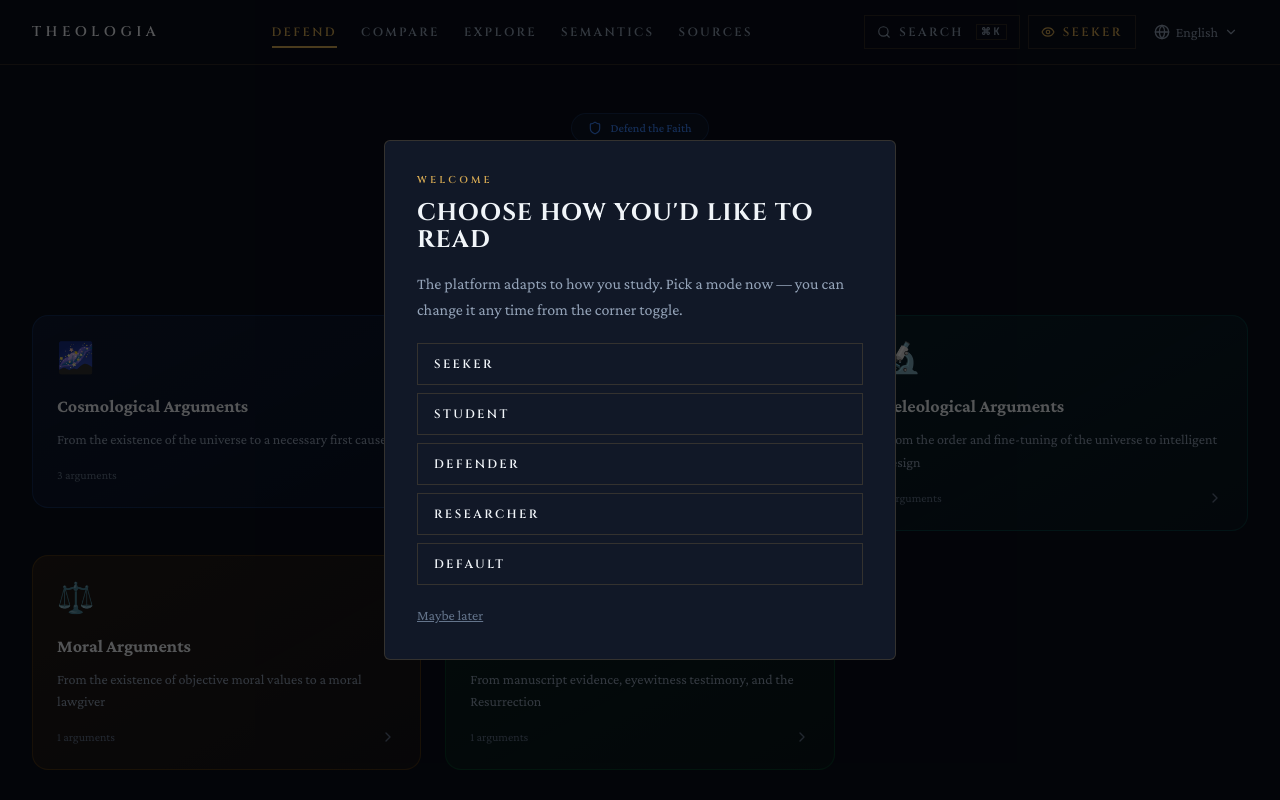
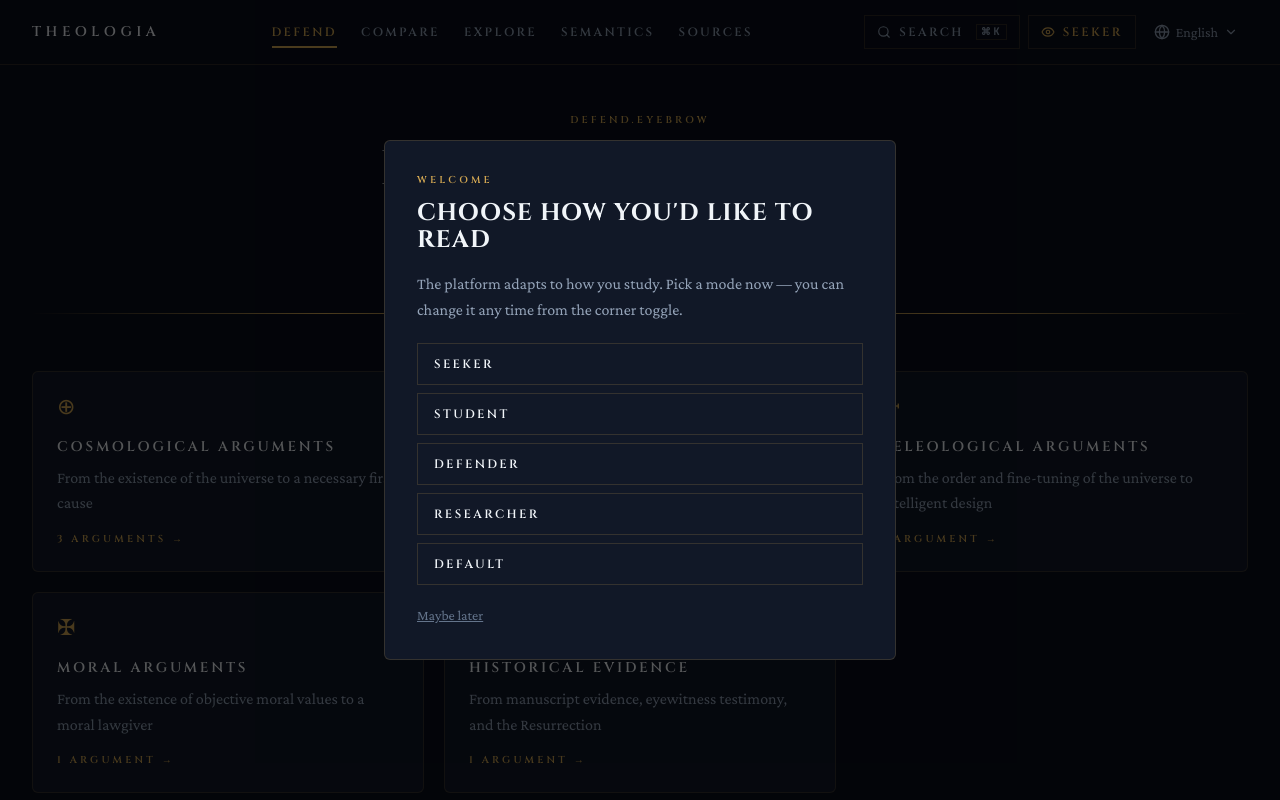
Before and after one commit to SimoSabev/Christian-Theology-Platform, a Next.js app: page /en/defend in a window 1280 px wide. Shown: the top 800 px of the page. Built offline with nearby package versions, Linux system fonts and the light colour scheme.

Commit message:
feat(defend): apply foundations, remove emoji, use SectionMark + CodexCard

```diff
--- a/src/app/[locale]/defend/page.tsx
+++ b/src/app/[locale]/defend/page.tsx
@@ -2,24 +2,17 @@
 
 import { useTranslations } from 'next-intl';
 import { Link } from '@/i18n/navigation';
-import { motion } from 'framer-motion';
 import { categories } from '@/data/arguments';
-import { Shield, ArrowRight, Swords, BookOpen, ChevronRight } from 'lucide-react';
+import { Eyebrow, KeystoneDivider, SectionMark } from '@/components/ornament';
+import RevealOnScroll from '@/components/motion/RevealOnScroll';
+import CodexCard from '@/components/reader/CodexCard';
 
-const categoryIcons: Record<string, string> = {
-  cosmological: '🌌',
-  ontological: '💭',
-  teleological: '🔬',
-  moral: '⚖️',
-  historical: '📜',
-};
-
-const categoryColors: Record<string, string> = {
-  cosmological: 'from-blue-500/10 to-blue-600/5 border-blue-500/20 hover:border-blue-400/40',
-  ontological: 'from-purple-500/10 to-purple-600/5 border-purple-500/20 hover:border-purple-400/40',
-  teleological: 'from-teal-500/10 to-teal-600/5 border-teal-500/20 hover:border-teal-400/40',
-  moral: 'from-amber-500/10 to-amber-600/5 border-amber-500/20 hover:border-amber-400/40',
-  historical: 'from-green-500/10 to-green-600/5 border-green-500/20 hover:border-green-400/40',
+const CATEGORY_GLYPHS: Record<string, 'cross' | 'patee' | 'longCross' | 'plusCircle' | 'chiRho' | 'section' | 'diamond'> = {
+  cosmological: 'plusCircle',
+  ontological:  'chiRho',
+  teleological: 'cross',
+  moral:        'patee',
+  historical:   'longCross',
 };
 
 export default function DefendPage() {
@@ -27,61 +20,49 @@ export default function DefendPage() {
 
   return (
     <div className="max-w-7xl mx-auto px-4 sm:px-6 lg:px-8 py-12">
-      {/* Header */}
-      <motion.div
-        initial={{ opacity: 0, y: 20 }}
-        animate={{ opacity: 1, y: 0 }}
-        className="text-center mb-16"
-      >
-        <div className="inline-flex items-center gap-2 px-4 py-1.5 rounded-full border border-accent-blue/20 bg-accent-blue/5 text-accent-blue text-xs font-medium mb-4">
-          <Shield size={14} />
-          {t('title')}
+      <RevealOnScroll>
+        <div className="text-center mb-16">
+          <Eyebrow className="mb-4">{t('eyebrow') ?? 'APOLOGETICS'}</Eyebrow>
+          <h1 className="t-h1 mb-4" style={{ fontSize: 'clamp(1.75rem, 5vw, 3rem)' }}>{t('title')}</h1>
+          <p className="t-body max-w-2xl mx-auto" style={{ color: 'var(--color-text-secondary)', fontSize: '1.0625rem' }}>{t('subtitle')}</p>
         </div>
-        <h1 className="text-3xl sm:text-4xl lg:text-5xl font-bold mb-4 gold-gradient">{t('title')}</h1>
-        <p className="text-text-secondary text-lg font-serif max-w-2xl mx-auto">{t('subtitle')}</p>
-      </motion.div>
+      </RevealOnScroll>
 
-      {/* Category Grid */}
-      <div className="grid md:grid-cols-2 lg:grid-cols-3 gap-6 mb-16">
+      <KeystoneDivider className="mb-12" />
+
+      <div className="grid md:grid-cols-2 lg:grid-cols-3 gap-5 mb-16">
         {categories.map((cat, i) => (
-          <motion.div
-            key={cat.id}
-            initial={{ opacity: 0, y: 20 }}
-            animate={{ opacity: 1, y: 0 }}
-            transition={{ delay: i * 0.1 }}
-          >
-            <Link
-              href={`/defend/atheism/${cat.id}`}
-              className={`block rounded-2xl border bg-gradient-to-br p-6 transition-all duration-300 hover:-translate-y-1 hover:shadow-lg ${categoryColors[cat.id] || ''}`}
-            >
-              <div className="text-3xl mb-4">{categoryIcons[cat.id]}</div>
-              <h2 className="text-lg font-bold mb-2">{cat.name}</h2>
-              <p className="text-text-secondary text-sm font-serif leading-relaxed mb-4">{cat.description}</p>
-              <div className="flex items-center justify-between">
-                <span className="text-xs text-text-muted">{cat.argumentCount} arguments</span>
-                <ChevronRight size={16} className="text-text-muted" />
-              </div>
+          <RevealOnScroll key={cat.id} delay={i * 0.08}>
+            <Link href={`/defend/atheism/${cat.id}`} className="block">
+              <CodexCard className="h-full" as="article">
+                <div className="mb-4">
+                  <SectionMark glyph={CATEGORY_GLYPHS[cat.id] ?? 'diamond'} size={22} />
+                </div>
+                <h2 className="t-caps text-sm mb-2" style={{ color: 'var(--color-text-primary)' }}>{cat.name}</h2>
+                <p className="t-body text-sm mb-4" style={{ color: 'var(--color-text-secondary)', lineHeight: 1.6 }}>{cat.description}</p>
+                <div className="t-eyebrow" style={{ color: 'var(--color-accent-gold)' }}>
+                  {cat.argumentCount} {cat.argumentCount === 1 ? 'argument' : 'arguments'} →
+                </div>
+              </CodexCard>
             </Link>
-          </motion.div>
+          </RevealOnScroll>
         ))}
       </div>
 
-      {/* Quick links to cults section */}
-      <motion.div
-        initial={{ opacity: 0, y: 20 }}
-        animate={{ opacity: 1, y: 0 }}
-        transition={{ delay: 0.5 }}
-        className="glass-card p-8"
-      >
-        <div className="flex items-center gap-3 mb-4">
-          <Swords size={20} className="text-accent-red" />
-          <h2 className="text-xl font-bold">{t('againstCults')}</h2>
+      <KeystoneDivider />
+
+      <RevealOnScroll>
+        <div className="mt-12 text-center">
+          <Eyebrow className="mb-3">ALSO</Eyebrow>
+          <Link
+            href="/defend/cults"
+            className="inline-block px-6 py-3 t-caps text-xs border"
+            style={{ borderColor: 'var(--color-border)', color: 'var(--color-text-secondary)' }}
+          >
+            Against Cults & Heresies
+          </Link>
         </div>
-        <p className="text-text-secondary font-serif mb-6">Historical heresies (Gnosticism, Arianism, Pelagianism) and modern movements (LDS, Jehovah's Witnesses, Christian Science) — analyzed through Scripture, councils, and Church Fathers.</p>
-        <Link href="/defend/cults" className="inline-flex items-center gap-2 text-accent-gold text-sm font-medium hover:gap-3 transition-all">
-          Explore Cult Refutation <ArrowRight size={14} />
-        </Link>
-      </motion.div>
+      </RevealOnScroll>
     </div>
   );
 }
```
